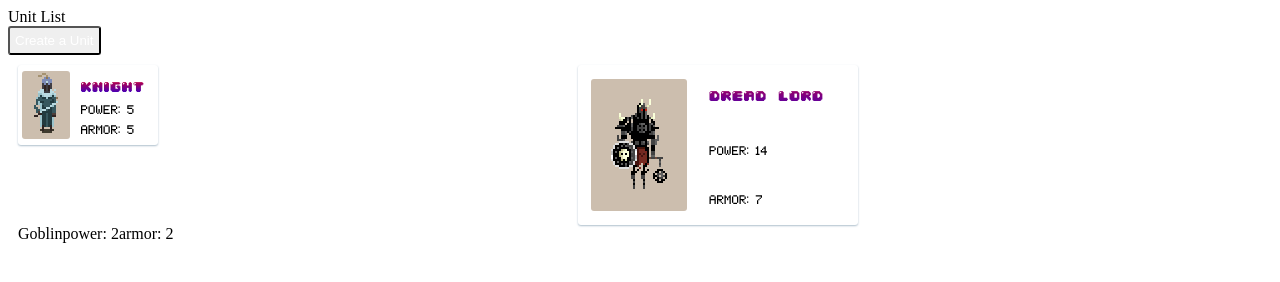
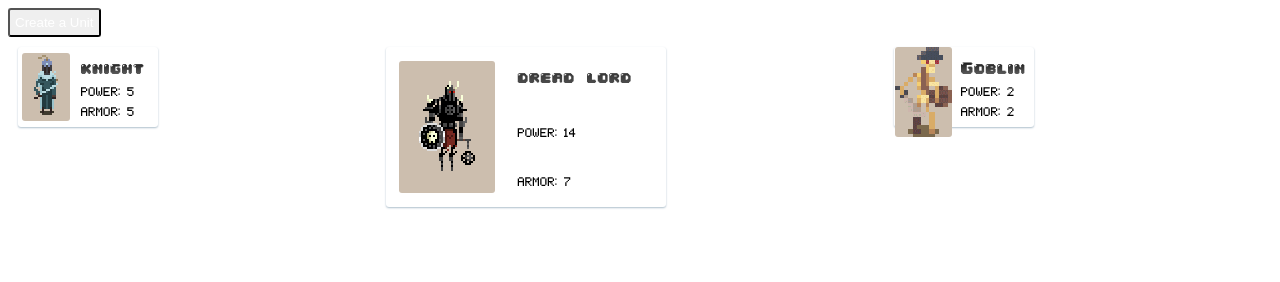
Before and after one commit to storycoding/hack-n-slash, a plain HTML site: page bestiary.html in a window 1280 px wide. Both pictures are taken after a click on the button "Create a Unit". Drawn offline with Linux system fonts and the light colour scheme.

Commit message:
create button works now
added a JS createUnit function that makes a whole html element :D

```diff
--- /dev/null
+++ b/battle2.html
@@ -0,0 +1,31 @@
+<!DOCTYPE html>
+<html lang="en">
+  <head>
+      <link rel="stylesheet" href="css/battle.css">
+      <meta charset="utf-8">
+  </head>
+
+<body>
+<header>
+  <code>Battlers</code>
+</header>
+
+<section>
+  <code>unit A</code>
+</section>
+
+<aside>
+  <code>unit B</code>
+</aside>
+
+</body>
+
+<footer>
+    <div class="buttons">
+        <button id="fightButton">FIGHT</button>
+         <script src="battle.js"></script>
+    </div>
+
+</footer>
+
+</html>
--- /dev/null
+++ b/battle2.js
@@ -0,0 +1,5 @@
+var hello = function() {
+    console.log("hello");
+}
+var combatButton = document.getElementById('fightButton');
+combatButton.addEventListener("click", function(){hello()});
--- a/bestiary.html
+++ b/bestiary.html
@@ -8,9 +8,6 @@
 </head>
 
 <body>
-    <header>
-        Unit List
-    </header>
     <button type:"button" class="unitMaker" id="unitMaker">Create a Unit</button>
     <div id="wrapper" class="wrapper">
 
--- a/css/bestiary.css
+++ b/css/bestiary.css
@@ -56,7 +56,7 @@ src: url(fonts/04B_30__.ttf);
     padding: 5px;
     font-size: 14px;
     font-family: 'four';
-    background: -webkit-linear-gradient(red, blue);
+    background: -webkit-linear-gradient(black, gray);
     -webkit-background-clip: text;
     -webkit-text-fill-color: transparent;
     /*text-shadow: 1px 1px 4px black;*/
--- a/scripts/unitDB.js
+++ b/scripts/unitDB.js
@@ -19,18 +19,55 @@ var createUnit = function(name, str, arm) {
 };
 
 var createUnitNode = function(nam,pow,arm) {
-    var unit = document.createElement("div");
-    var name = document.createTextNode(nam);
-    var power = document.createTextNode("power: " + pow);
-    var armor = document.createTextNode("armor: " + arm);
 
-    unit.appendChild(name);
-    unit.appendChild(power);
-    unit.appendChild(armor);
+    if (window[nam] !== undefined) {
+        console.log("unit already exists");
+        return;
+    }
+
+    createUnit(nam, pow, arm);
 
     var wrapper = document.getElementById("wrapper");
+    var unit = document.createElement("div");
+
+        unit.className = "unit";
+
+        var portraitDiv = document.createElement("img");
+        portraitDiv.className = "portrait";
+        portraitDiv.src = "img/crawl/skeletonCorsair.png";
+
+        var statsDiv = document.createElement("div");
+        statsDiv.className = "statsWindow";
+
+        var nameDiv = document.createElement("div");
+        nameDiv.className = "name";
+
+        var powerDiv = document.createElement("div");
+        powerDiv.className = "statsText";
+
+        var armorDiv = document.createElement("div");
+        armorDiv.className = "statsText";
+
+
+        var name = document.createTextNode(nam);
+        var power = document.createTextNode("POWER: " + pow);
+        var armor = document.createTextNode("ARMOR: " + arm);
+
+
+        nameDiv.appendChild(name);
+        powerDiv.appendChild(power);
+        armorDiv.appendChild(armor);
+
+        statsDiv.appendChild(nameDiv);
+        statsDiv.appendChild(powerDiv);
+        statsDiv.appendChild(armorDiv);
+
+        unit.appendChild(portraitDiv);
+        unit.appendChild(statsDiv);
+
+
     wrapper.appendChild(unit);
-    console.log(JSON.stringify(unit));
+    console.log(unit);
 };
 
 // createUnit("Marco", 7, 7);
```
Also changed, not shown: css/battle2.css (added, +48 -0 lines), 1 other file.
